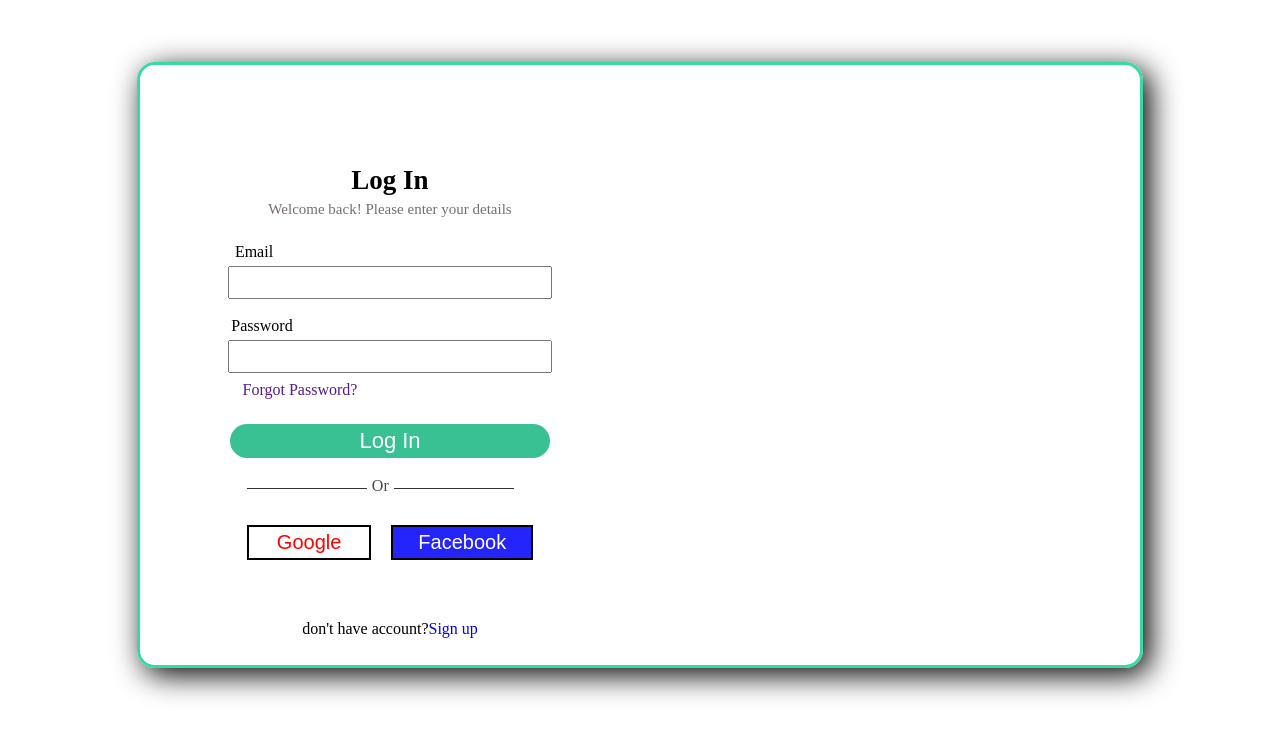
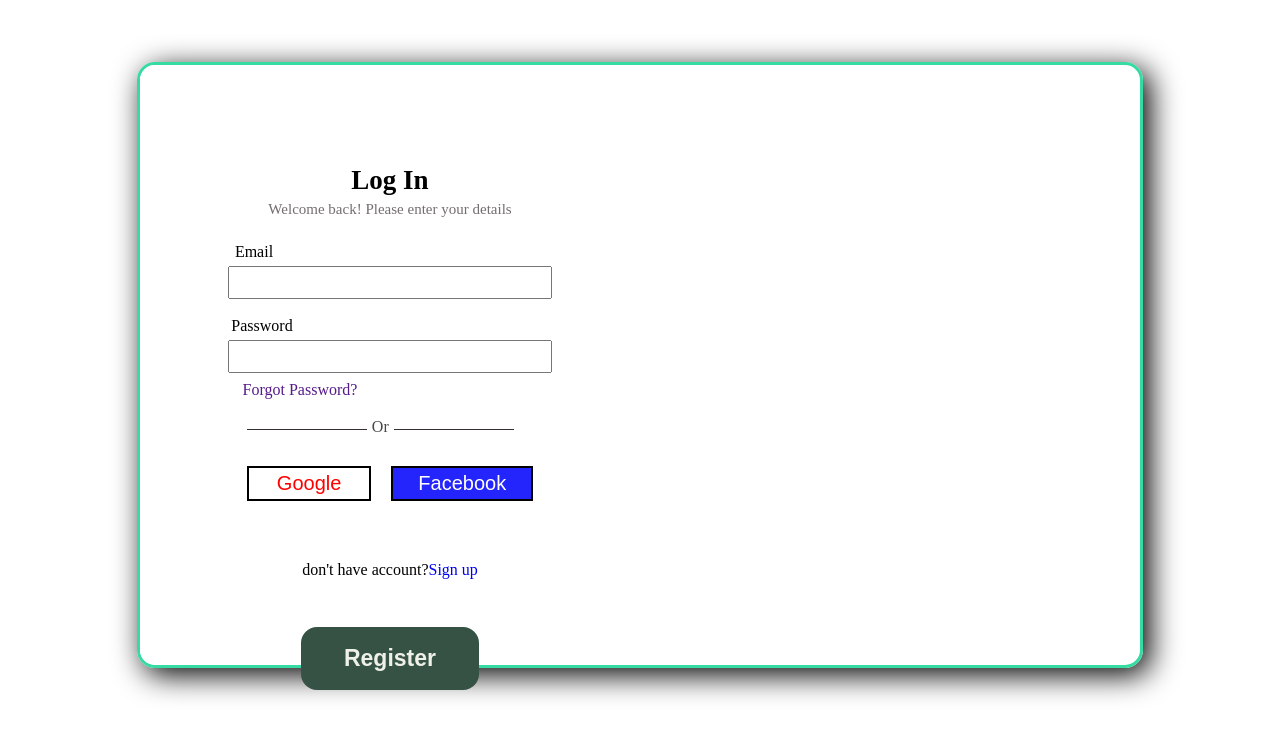
Before and after one commit to CByadd/Thunder, a React (Vite) app: page /login in a window 1280 px wide. Shown: the top 738 px of the page. Built offline with nearby package versions, Linux system fonts and the light colour scheme.

Commit message:
Update Login.jsx

```diff
--- a/src/pages/Login.jsx
+++ b/src/pages/Login.jsx
@@ -17,10 +17,9 @@ const Login = () => {
             <a className="forgot" href="">
               Forgot Password?
             </a>
-            <button className="button">
-
-              <a className='ae' href={'/model'}>Log In</a>
-            </button>
+            <button className="start-button" onClick={() => navigate("/model")}>
+          Register
+        </button>
             <div className="empty">
               <div className="line-or">
                 <div className="line"></div>
```
